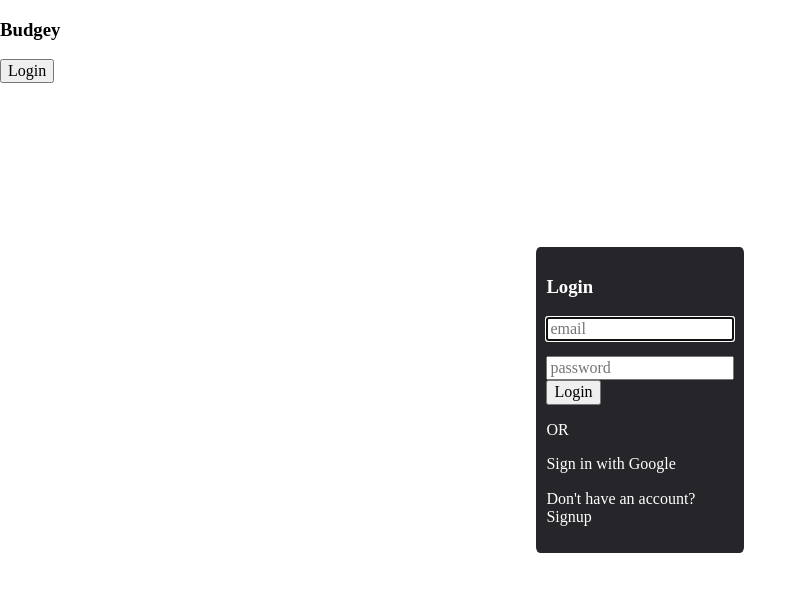
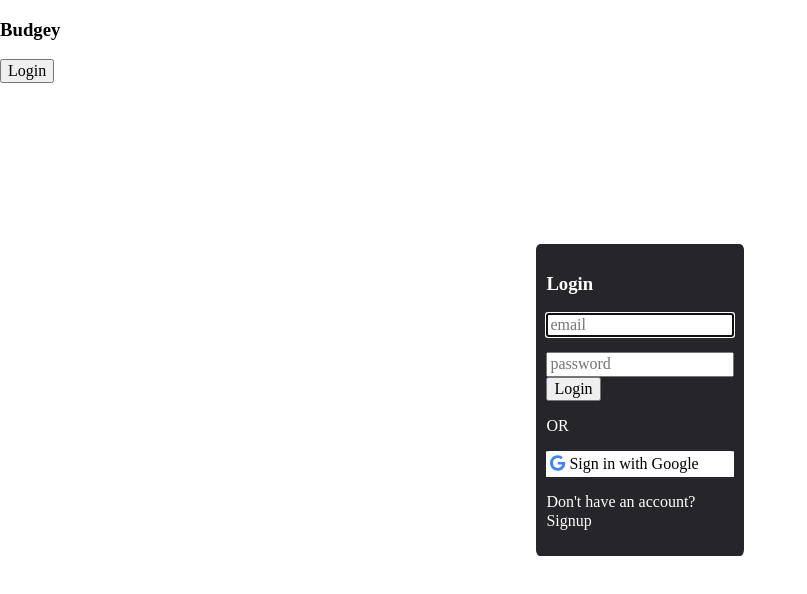
Before and after one commit to brandon509/budget-app, a React (Vite) app in the folder frontend/: page / in a window 1280 px wide. Both pictures are taken after a click on the button "Login". Shown: the top 594 px of the page, without its empty margins (0-807 px from the left). Built offline with nearby package versions, Linux system fonts and the light colour scheme.

Commit message:
styling login window

```diff
--- a/frontend/package.json
+++ b/frontend/package.json
@@ -10,6 +10,7 @@
     "preview": "vite preview"
   },
   "dependencies": {
+    "@fortawesome/free-brands-svg-icons": "^6.4.0",
     "@reduxjs/toolkit": "^1.9.5",
     "react": "^18.2.0",
     "react-dom": "^18.2.0",
--- a/frontend/src/components/login.jsx
+++ b/frontend/src/components/login.jsx
@@ -1,3 +1,6 @@
+import { FontAwesomeIcon } from "@fortawesome/react-fontawesome"
+import { faGoogle } from '@fortawesome/free-brands-svg-icons'
+
 export default function Login(){
     return(
         <div className="login-window">
@@ -8,7 +11,9 @@ export default function Login(){
             </form>
             <button>Login</button>
             <p>OR</p>
-            <p>Sign in with Google</p>
+            <div className="google-sign-in">
+                <p><FontAwesomeIcon className="google-icon" icon={faGoogle} /> Sign in with Google</p>
+            </div>
             <p>Don't have an account? Signup</p>
         </div>
     )
--- a/frontend/src/main.css
+++ b/frontend/src/main.css
@@ -10,3 +10,18 @@
     border-radius: 2%;
     padding: 5%
 }
+
+.google-icon{
+    color:rgb(66, 133, 244)
+}
+
+.google-sign-in p{
+    color: black;
+    padding: 2%;
+
+}
+
+.google-sign-in{
+    background: white;
+    border-radius: 2%;
+}
--- a/frontend/src/pages/home.jsx
+++ b/frontend/src/pages/home.jsx
@@ -1,5 +1,7 @@
 import Login from '../components/login'
 import { useState } from 'react'
+import { FontAwesomeIcon } from "@fortawesome/react-fontawesome"
+import { faGoogle } from '@fortawesome/free-brands-svg-icons'
 
 export default function Home(){
     const [display, setDisplay] = useState(false)
@@ -10,7 +12,7 @@ export default function Home(){
 
     return(
         <div>
-        <p></p>
+
         </div>
     )
 }
```
Also changed, not shown: 1 other file (tests, documents, lock files or other folders).
